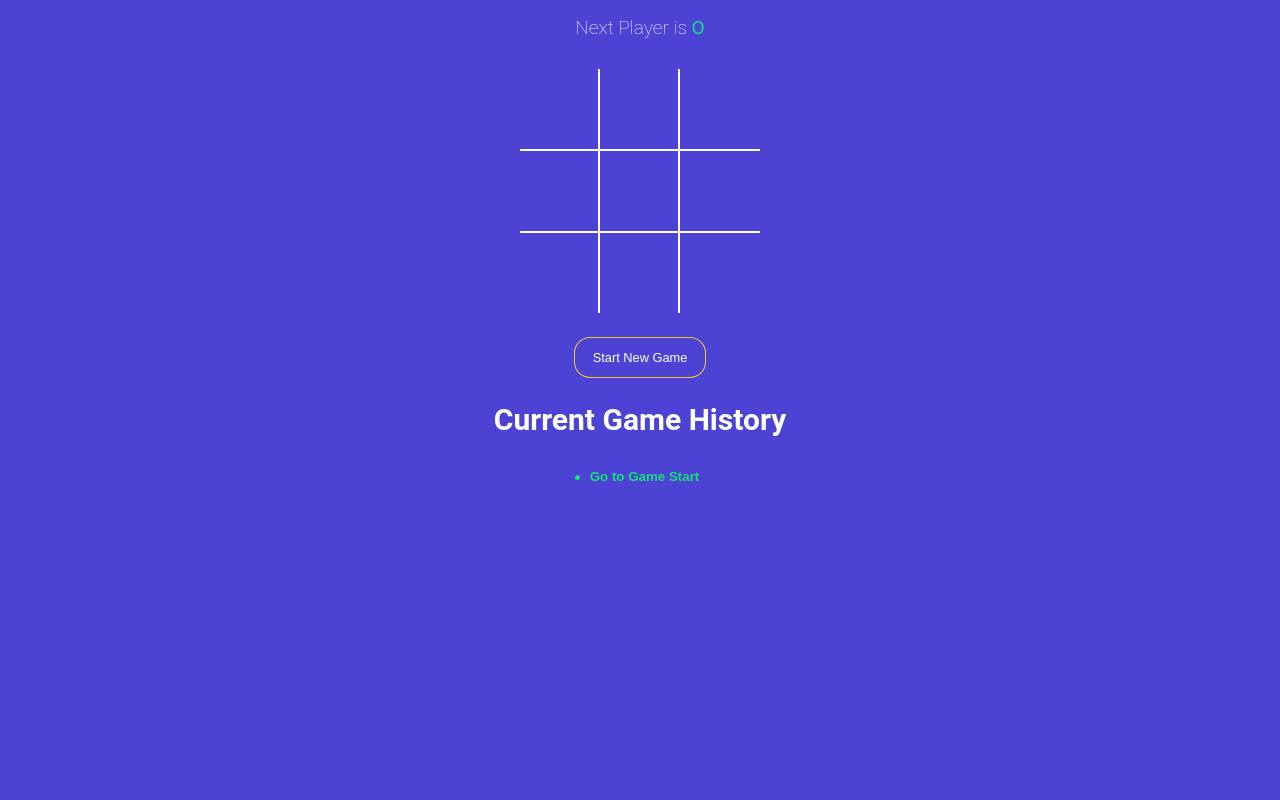
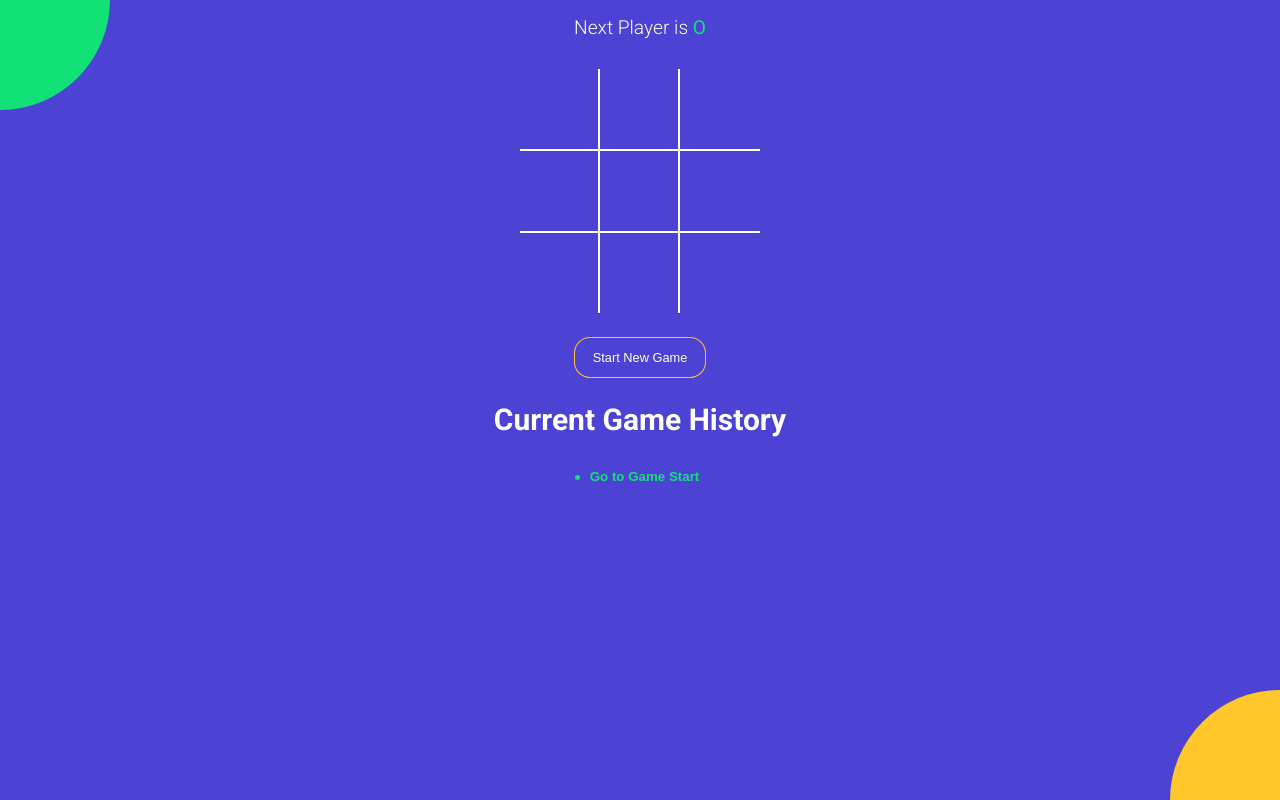
Before and after one commit to Himanshugangwar89/tictactoegame, a React (Vite) app: page / in a window 1280 px wide. Built offline with nearby package versions, Linux system fonts and the light colour scheme.

Commit message:
Completed The Game

```diff
--- a/index.html
+++ b/index.html
@@ -4,6 +4,10 @@
     <meta charset="UTF-8" />
     <link rel="icon" type="image/svg+xml" href="/vite.svg" />
     <meta name="viewport" content="width=device-width, initial-scale=1.0" />
+    <link
+      href="https://fonts.googleapis.com/css?family=Roboto:300,400,700&display=swap"
+      rel="stylesheet"
+    />
     <title>Tic Tac Toe</title>
   </head>
   <body>
--- a/src/App.jsx
+++ b/src/App.jsx
@@ -69,6 +69,7 @@
       </button>
       <h2>Current Game History</h2>
       <History history={history} moveTo={moveTo} currentMove={currentMove} />
+      <div className="bg-balls" />
     </div>
   );
 }
```
